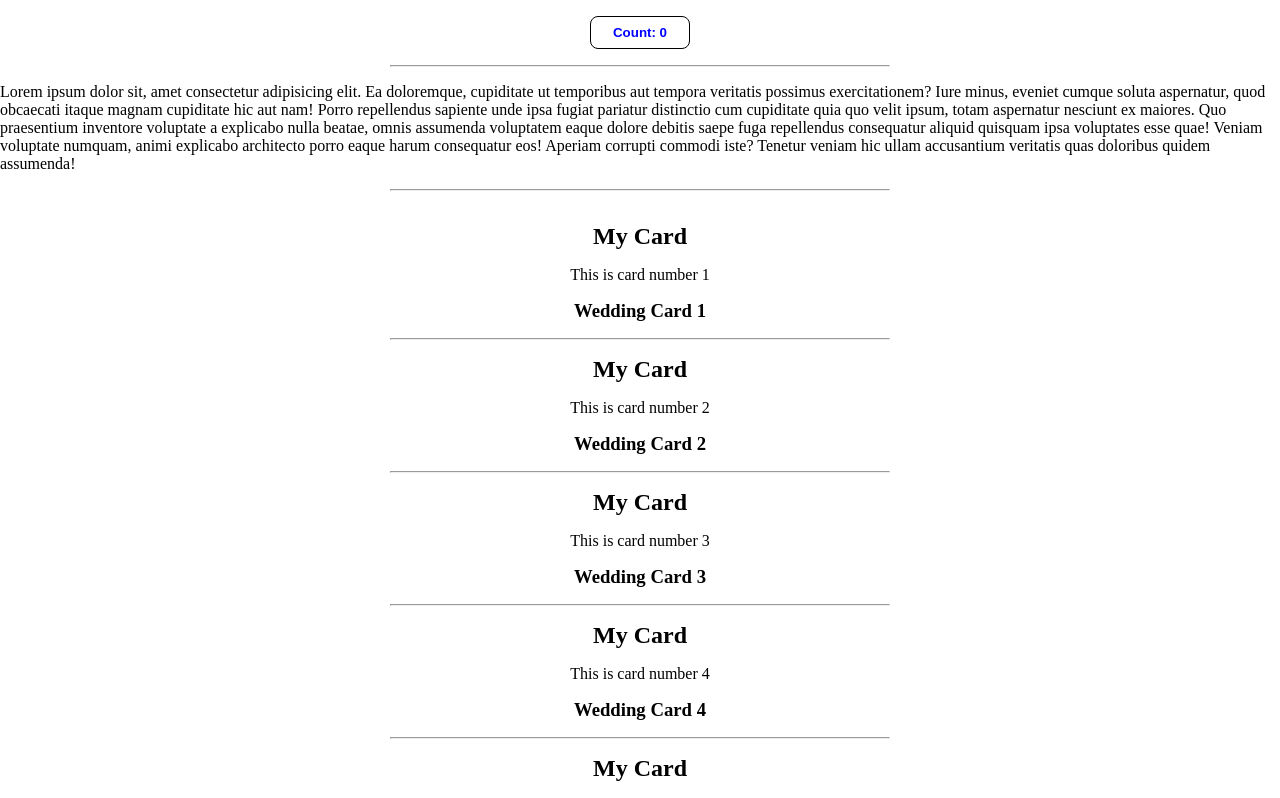
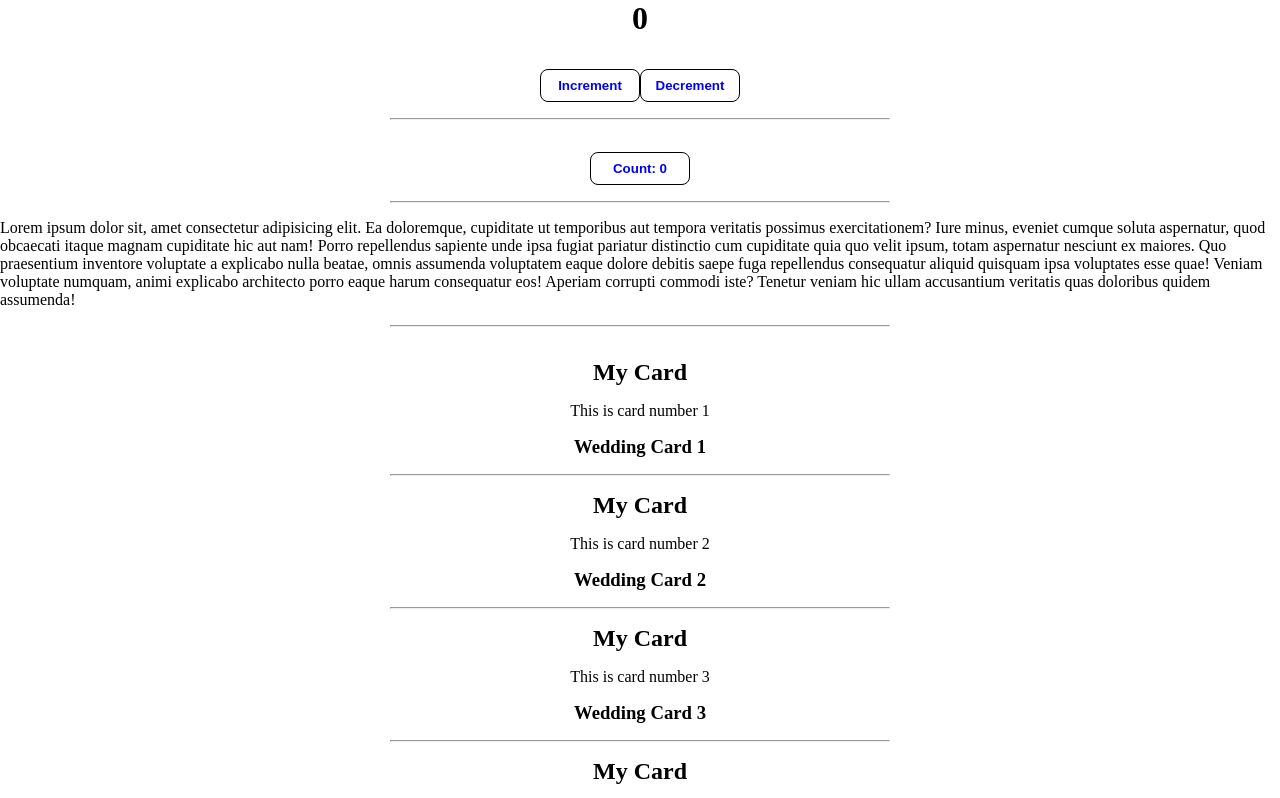
Before and after one commit to astiksayare/React-Doc, a React (Vite) app in the folder React-Master/react-master-jsx/: page / in a window 1280 px wide. Shown: the top 798 px of the page. Built offline with nearby package versions, Linux system fonts and the light colour scheme.

Commit message:
Added: Hooks in React

```diff
--- a/React-Master/react-master-jsx/src/App.jsx
+++ b/React-Master/react-master-jsx/src/App.jsx
@@ -3,6 +3,7 @@ import * as proDetails from "./api/api";
 import Card from "./component/Card";
 import Product from "./component/Product";
 import * as EventComponent from './events/index';
+import * as Hooks from './hooks/index';
 
 
 
@@ -15,6 +16,9 @@ const App = () => {
     return (
         <div style={displayFlex}>
 
+            <Hooks.Counter />
+
+            <hr width="500" />
             <EventComponent.ClickEvent />
             <hr width='500'/>
             <EventComponent.CopyEvent />
--- a/React-Master/react-master-jsx/src/events/ClickEvent.jsx
+++ b/React-Master/react-master-jsx/src/events/ClickEvent.jsx
@@ -18,9 +18,5 @@ export const ClickEvent = () => {
 
     const [count, setCount] = React.useState(0);
 
-    return (
-        <>
-        <button style={btnStyle} onClick={() => setCount(count + 1)}>Count: {count}</button>
-        </>
-    )
+    return  <button style={btnStyle} onClick={() => setCount(count + 1)}>Count: {count}</button>
 }
--- /dev/null
+++ b/React-Master/react-master-jsx/src/hooks/index.js
@@ -0,0 +1,6 @@
+
+import { Counter } from "./state/Counter";
+
+export {
+    Counter
+}
--- /dev/null
+++ b/React-Master/react-master-jsx/src/hooks/state/Counter.jsx
@@ -0,0 +1,30 @@
+
+import React from "react"
+const btnStyle = {
+    padding: ".5rem",
+    width: "100px",
+    marginTop: '1rem',
+    background: "#fff",
+    color: "blue",
+    fontWeight: 'bold',
+    cursor: 'pointer',
+    borderRadius: '.5rem',
+    border: '1px solid #000'
+
+}
+
+
+export const Counter = () => {
+
+    const [count, setCount] = React.useState(0);
+
+    return (
+        <>
+            <h1>{count}</h1>
+            <div>
+                <button onClick={() => setCount(count + 1)} style={btnStyle}>Increment</button>
+                <button onClick={() => setCount(count - 1)} style={btnStyle}>Decrement</button>
+            </div>
+        </>
+    )
+}
```
